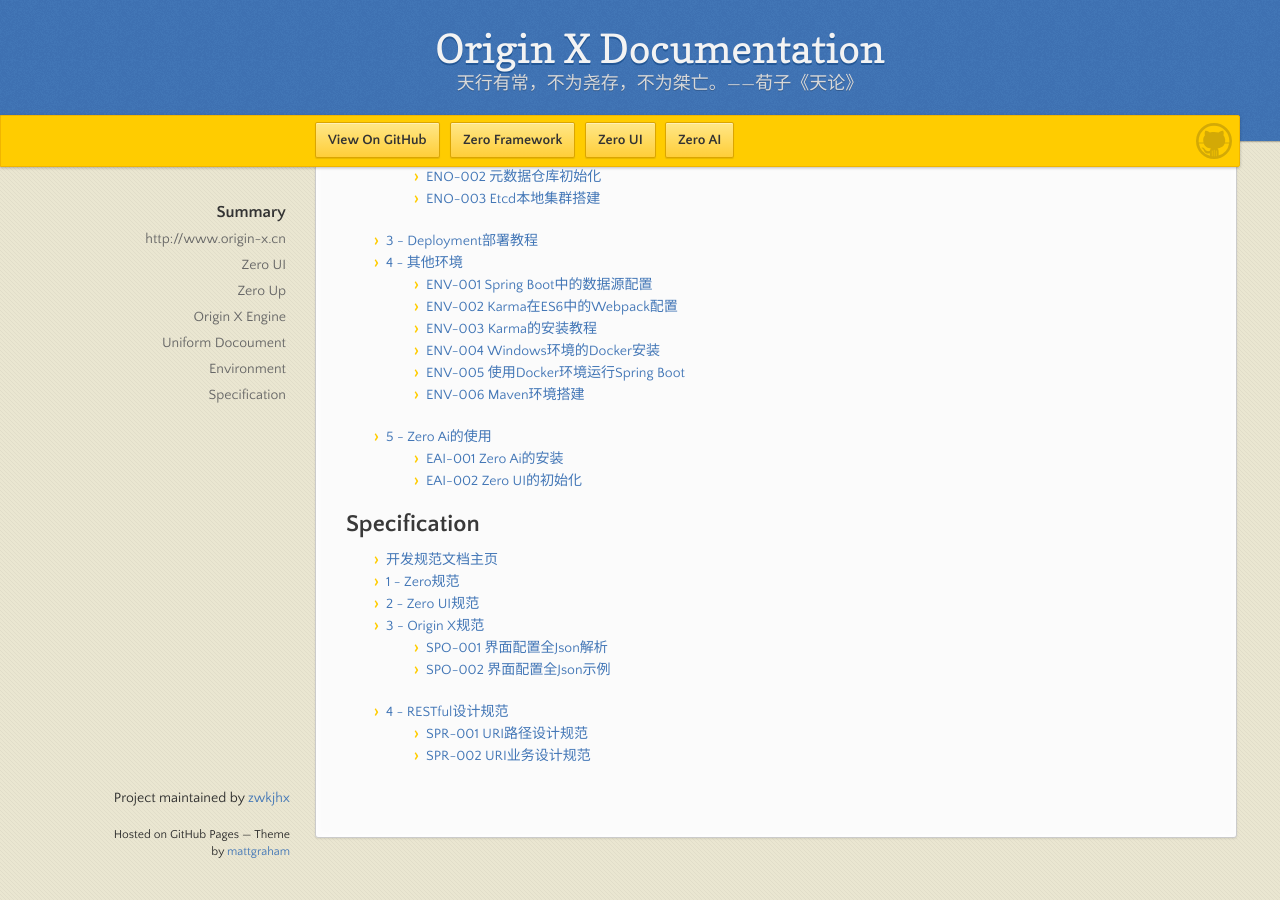
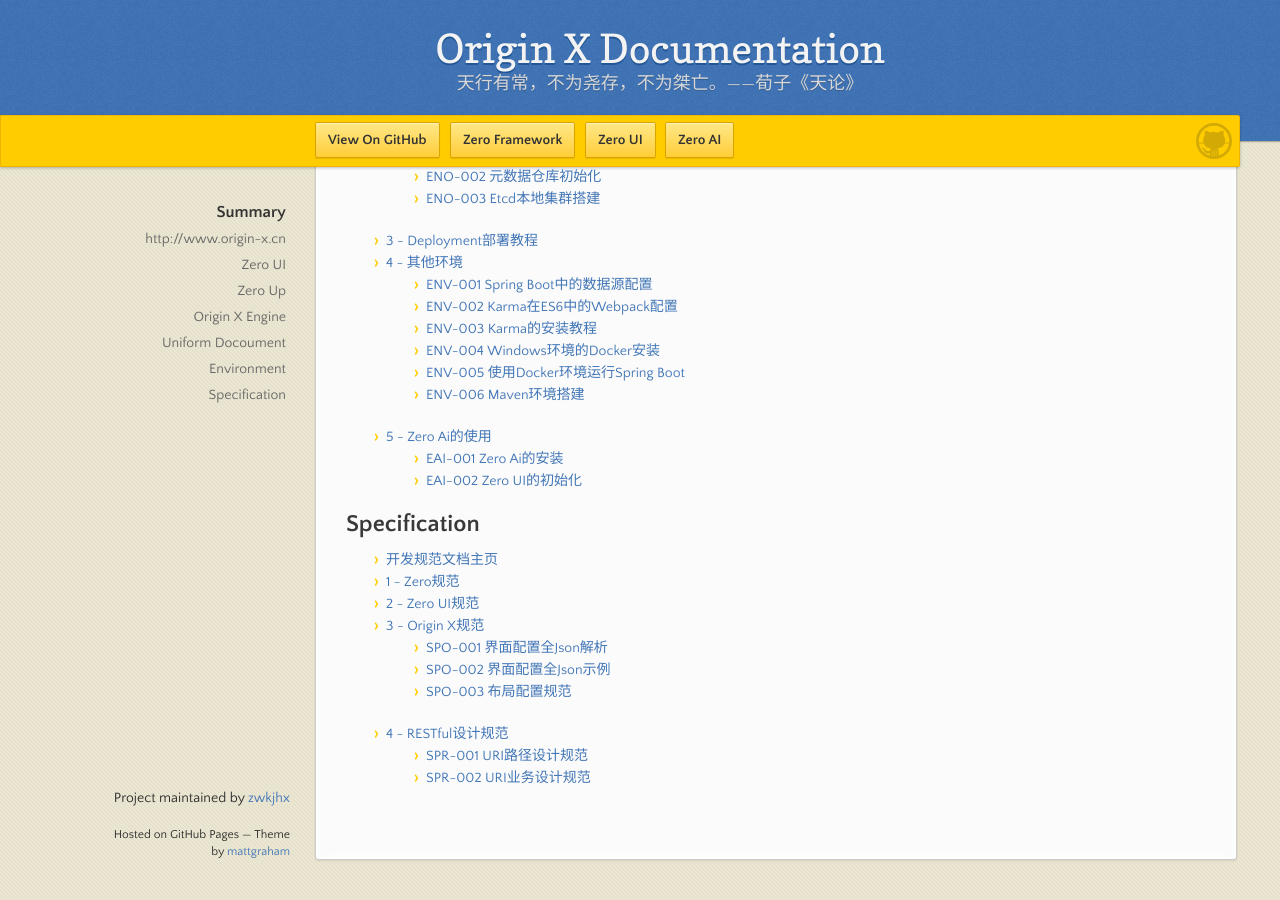
Before and after one commit to zwkjhx/ox-doc, a Jekyll site: the page built from SUMMARY.md, in a window 1280 px wide and 900 px high, scrolled down 2484 px. Built offline with Jekyll 4.4.1, drawn with Linux system fonts in a browser that asks for light colours; our own code applies the rules of GitHub Pages for plain Markdown files; before the commit the page ends 3362 px from its top, so only the background shows below that.

Commit message:
Updates specification/3-origin-xgui-fan/spo-001-jie-mian-pei-zhi-quan-json-jie-xi.md
Auto commit by GitBook Editor

```diff
--- a/SUMMARY.md
+++ b/SUMMARY.md
@@ -124,6 +124,7 @@
 * [3 - Origin X规范](specification/3-origin-xgui-fan.md)
   * [SPO-001 界面配置全Json解析](specification/3-origin-xgui-fan/spo-001-jie-mian-pei-zhi-quan-json-jie-xi.md)
   * [SPO-002 界面配置全Json示例](specification/3-origin-xgui-fan/spo-002-jie-mian-pei-zhi-quan-json-shi-li.md)
+  * [SPO-003 布局配置规范](specification/3-origin-xgui-fan/spo-003-bu-ju-pei-zhi-gui-fan.md)
 * [4 - RESTful设计规范](specification/4-restfulshe-ji-zhi-dao-gui-fan.md)
   * [SPR-001 URI路径设计规范](specification/4-restfulshe-ji-zhi-dao-gui-fan/spr-001-urilu-jing-she-ji-gui-fan.md)
   * [SPR-002 URI业务设计规范](specification/4-restfulshe-ji-zhi-dao-gui-fan/spr-002-uriye-wu-she-ji-gui-fan.md)
```
Also changed, not shown: specification/3-origin-xgui-fan/spo-001-jie-mian-pei-zhi-quan-json-jie-xi.md (+4 -0 lines), specification/3-origin-xgui-fan/spo-003-bu-ju-pei-zhi-gui-fan.md (added).
